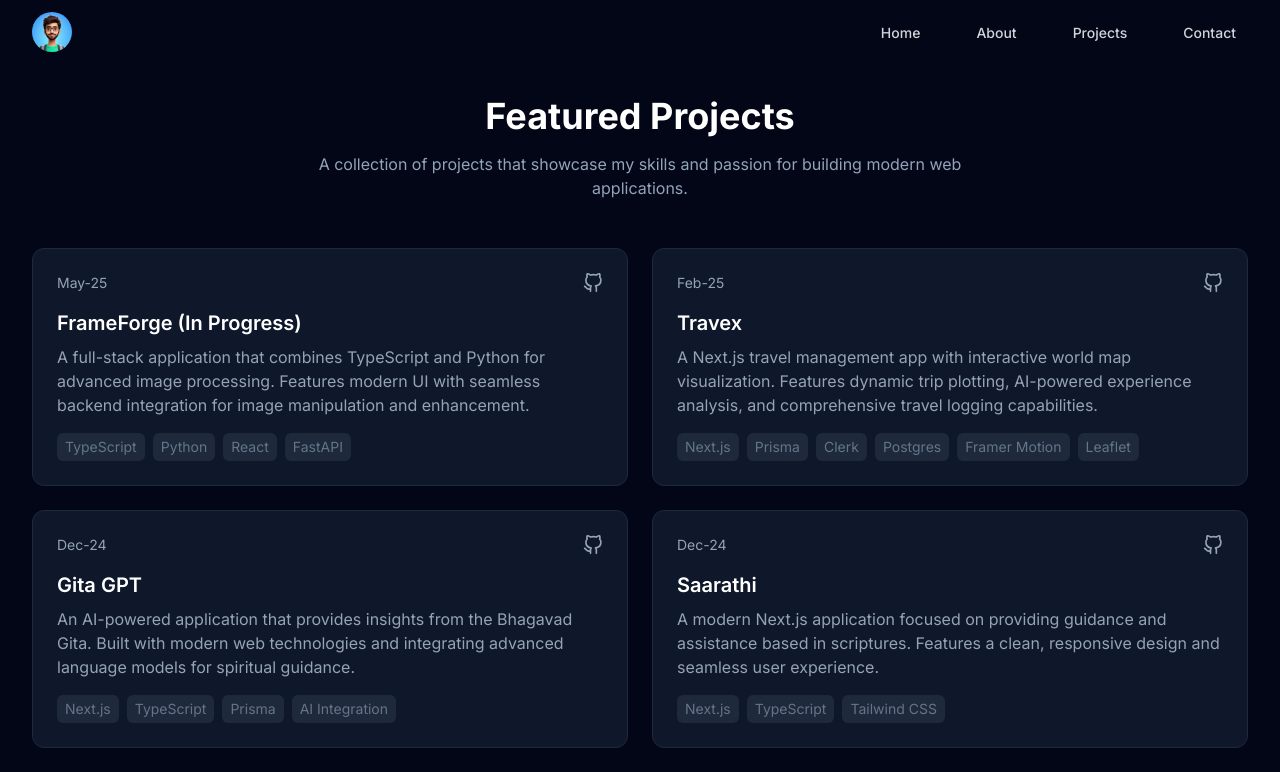
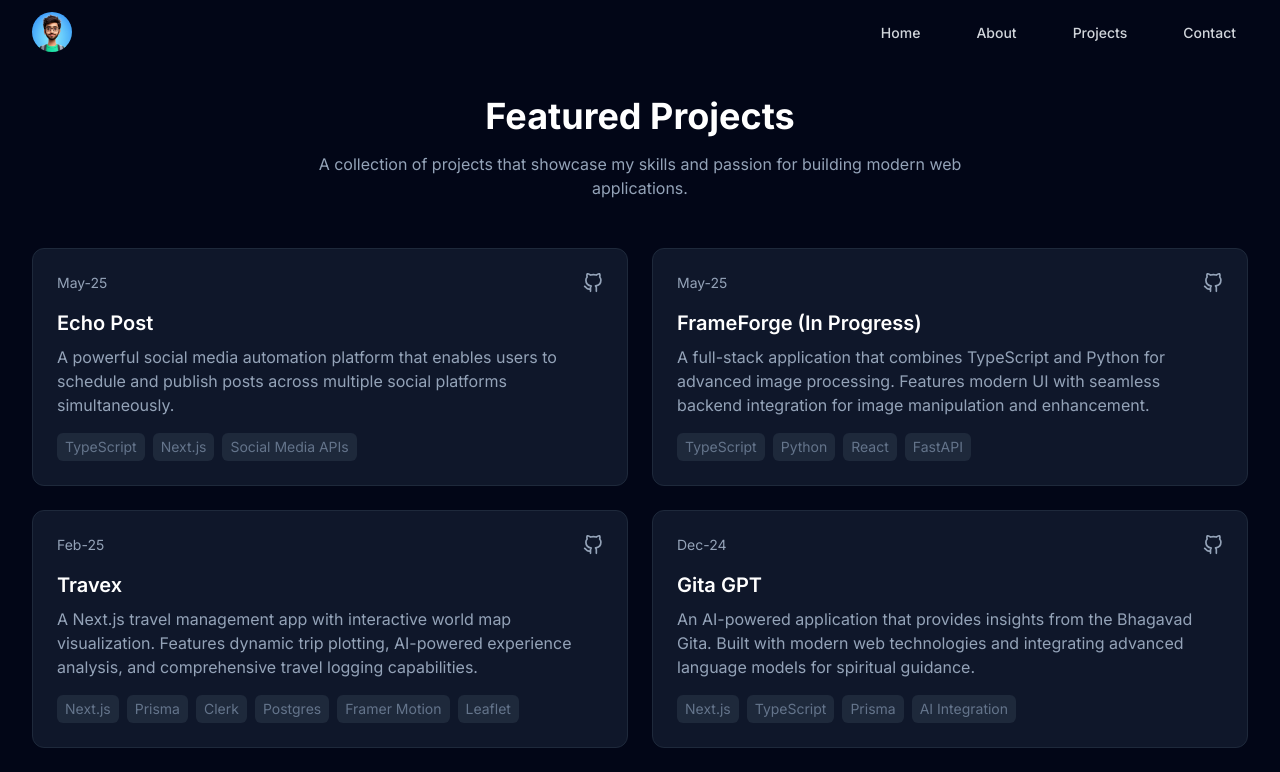
Before and after one commit to kapilsarma2002/portfolio, a Next.js app: page /project in a window 1280 px wide. Shown: the top 772 px of the page. Built offline with nearby package versions, Linux system fonts and the light colour scheme.

Commit message:
updated projects

```diff
--- a/app/project/page.tsx
+++ b/app/project/page.tsx
@@ -7,6 +7,14 @@ import { FiGithub } from 'react-icons/fi'
 import Link from 'next/link'
 
 const Projects = [
+  {
+    title: 'Echo Post',
+    link: 'https://github.com/kapilsarma2002/echo-post',
+    date: 'May-25',
+    description:
+      'A powerful social media automation platform that enables users to schedule and publish posts across multiple social platforms simultaneously.',
+    techstack: 'TypeScript, Next.js, Social Media APIs',
+  },
   {
     title: 'FrameForge (In Progress)',
     link: 'https://github.com/kapilsarma2002/FrameForge',
@@ -38,7 +46,7 @@ const Projects = [
     description:
       'A modern Next.js application focused on providing guidance and assistance based in scriptures. Features a clean, responsive design and seamless user experience.',
     techstack: 'Next.js, TypeScript, Tailwind CSS',
-  }
+  },
 ]
 
 const ProjectPage = () => {
```
